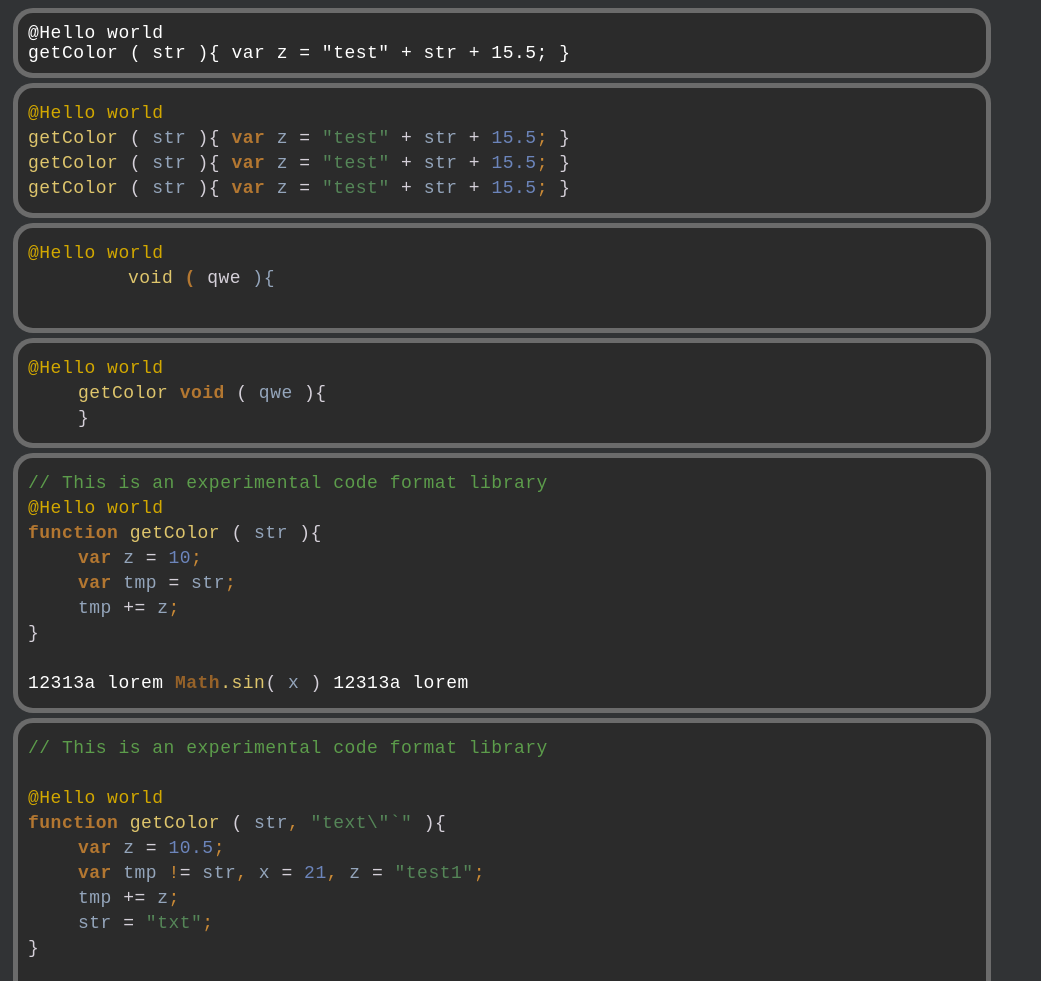
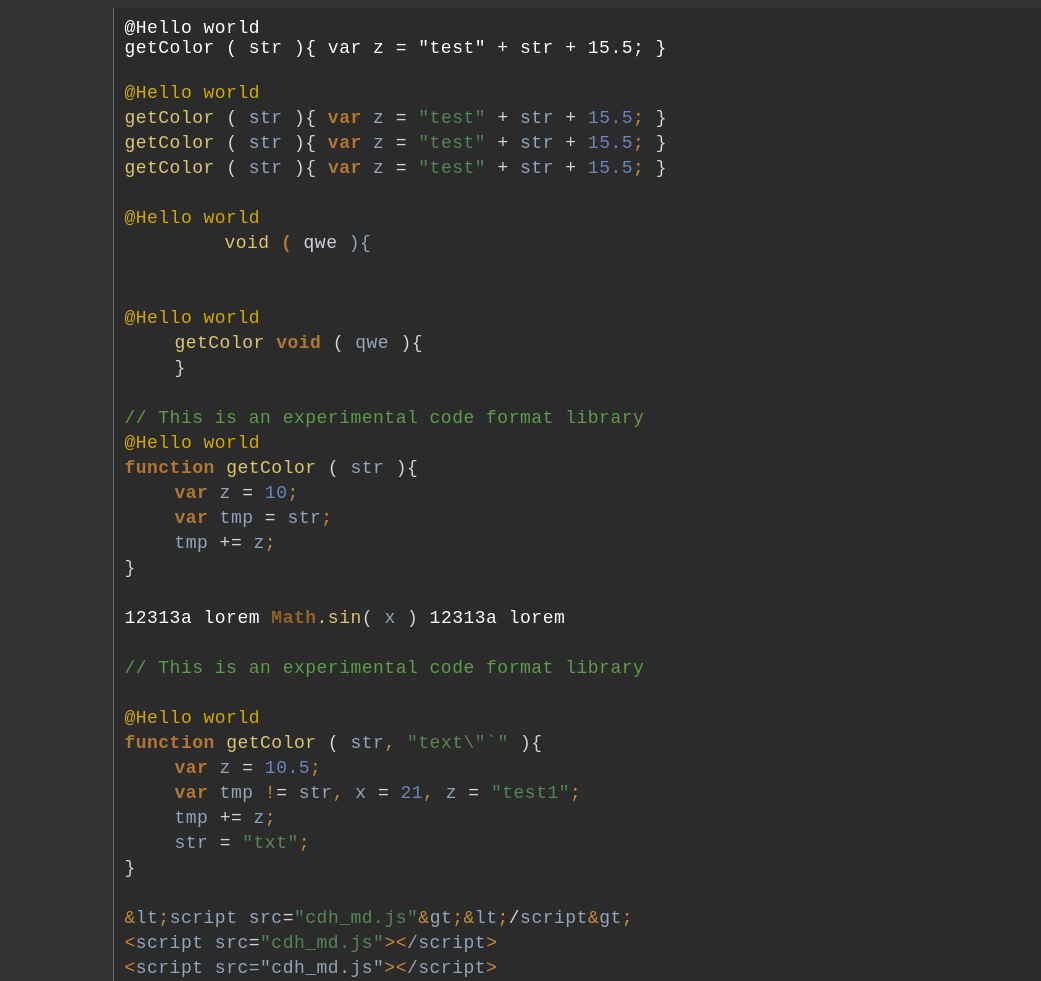
Before and after one commit to BarushevEA/CodeHighlighting, a plain HTML site: page old/index.html in a window 1280 px wide. Shown: the top 981 px of the page, without its empty margins (0-1041 px from the left). Drawn offline with Linux system fonts and the light colour scheme; files that its build step writes are made by us from their sources.

Commit message:
update test examples

```diff
--- a/old/index.css
+++ b/old/index.css
@@ -1,14 +1,22 @@
-body{
+body {
     background: #313335;
     color: white;
 }
+
+.wrapper {
+    width: 100%;
+    height: 100%;
+    display: flex;
+    flex-flow: column nowrap;
+    justify-content: center;
+    align-items: flex-end;
+}
+
 .cdh-code_block {
-    border: solid 5px rgba(255, 255, 255, 0.3);
-    border-radius: 20px;
+    border-left: solid 1px rgba(255, 255, 255, 0.3);
     padding: 10px;
-    width: 75%;
+    width: 90%;
     background: rgba(0, 0, 0, 0.05);
-    margin: 5px;
     background: #2b2b2b;
     letter-spacing: 0.5px;
     font-size: 18px;
--- a/old/index.html
+++ b/old/index.html
@@ -4,8 +4,10 @@
     <meta charset="UTF-8">
     <title>Title</title>
     <link rel="stylesheet" href="index.css">
+    <script src="../dist_dev/libs/cdh_md.js"></script>
 </head>
 <body>
+<div class="wrapper">
     <div id="cdh_root0" class="cdh-code_block">
         <div>@Hello world</div>
         <div>getColor ( str ){ var z = "test" + str + 15.5; }</div>
@@ -17,9 +19,13 @@
     <div id="cdh_root5" class="cdh-code_block"></div>
     <div id="cdh_root6" class="cdh-code_block"></div>
     <div id="cdh_root7" class="cdh-code_block"></div>
-<!--<script src="cdh_md.js"></script>-->
-<script src="../dist_dev/libs/cdh_md.js"></script>
+</div>
 <script>
+    /**
+     * EXAMPLES FOR USE
+     */
+
+    // combined methods by functions
     cdh_md.setRoot('cdh_root1');
     cdh_md.setRows().push(
         cdh_md.getRow().an('@Hello world'),
@@ -81,10 +87,6 @@
     );
     cdh_md.render();
 
-    /**
-     * EXAMPLE FOR USE
-     */
-
     cdh_md.setRoot('cdh_root6');
     cdh_md.setRows().push(
         cdh_md.getRow().add("cdh_md.~~setRoot('cdh_root4');", "ts fd"),
@@ -104,6 +106,7 @@
     );
     cdh_md.render();
 
+    // simple array method
     cdh_md.setRoot('cdh_root7');
     cdh_md.setRows([
         ["cdh_md.~~setRoot('cdh_root4');", "ts fd"],
```
Lines whose indentation alone changed are shown as unchanged.
